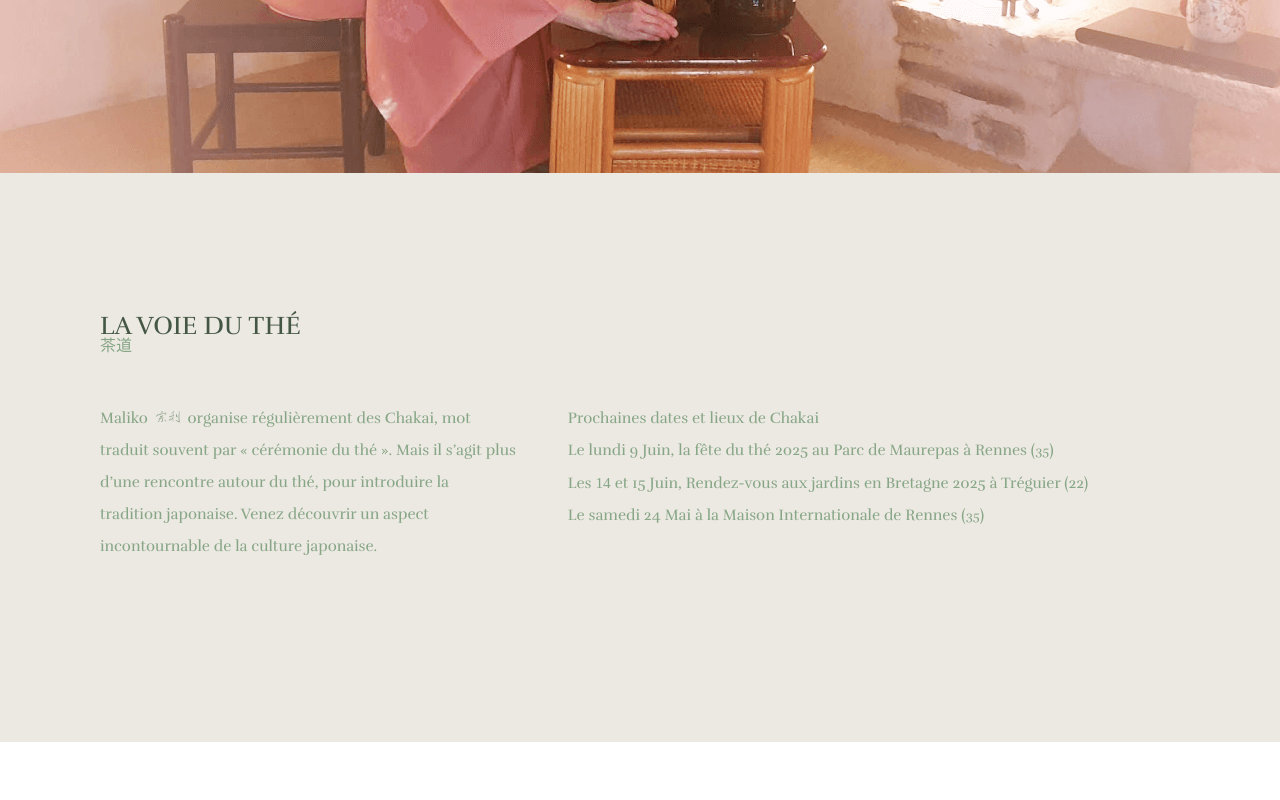
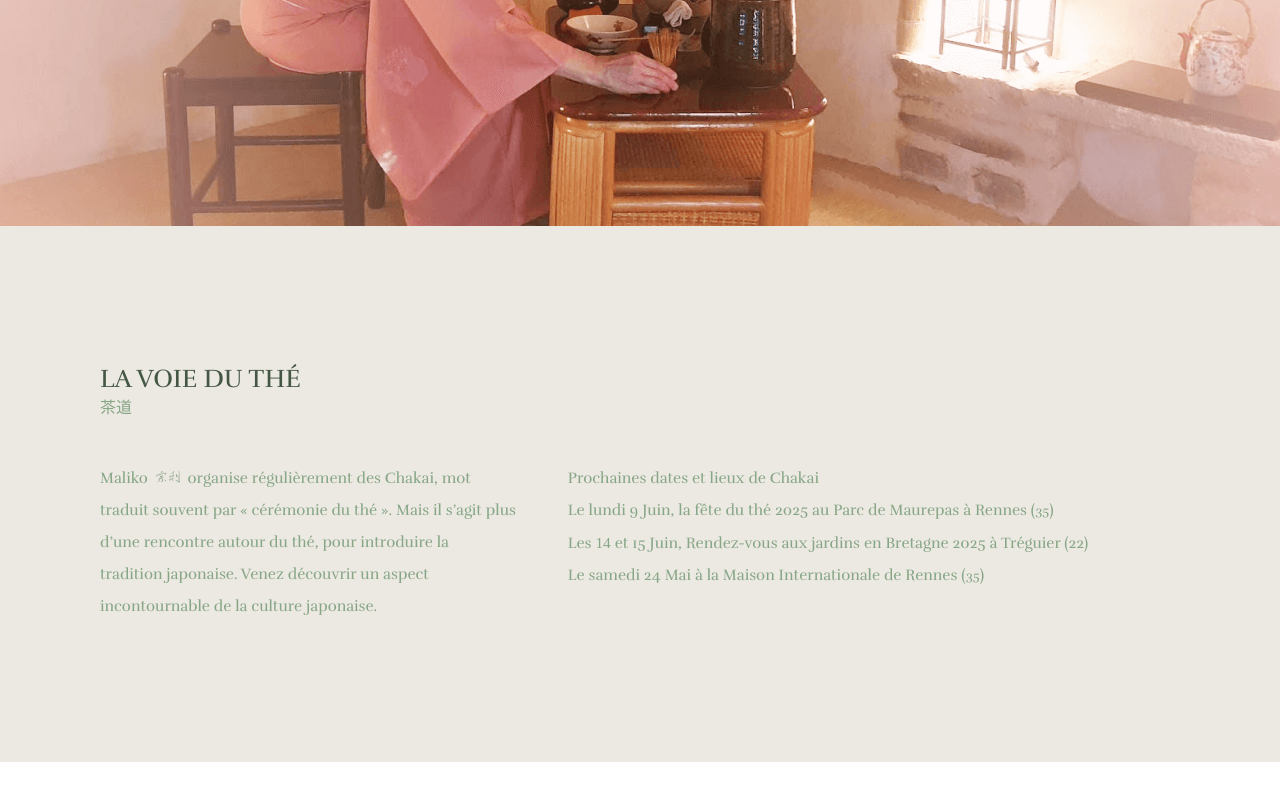
Before and after one commit to yugaWeb/yuga, a website: page index.html in a window 1280 px wide. Shown: the part 6104-6904 px from the top of the page. Drawn offline with nearby package versions, Linux system fonts and the light colour scheme; a web font is replaced by a local one.

Commit message:
[!]fix explain ui

```diff
--- a/css/main.css
+++ b/css/main.css
@@ -683,11 +683,11 @@ footer {
 }
 
 .explain {
-  padding: 40px 0;
+  /* padding: 40px 0; */
   display: flex;
   /* align-items: flex-end; */
   justify-content: space-between;
-  margin-top: -30px;
+  /* margin-top: -30px; */
 }
 @media (max-width: 940px) {
   .explain-title ,.explain{
@@ -700,7 +700,7 @@ footer {
     margin-top: -270px;
   }
 }
-.explain p {
+.explain p ,.explain-title p{
   line-height: 32px;
 }
 .explain__left {
```
